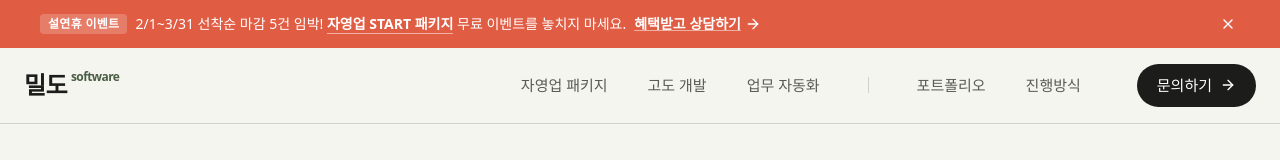
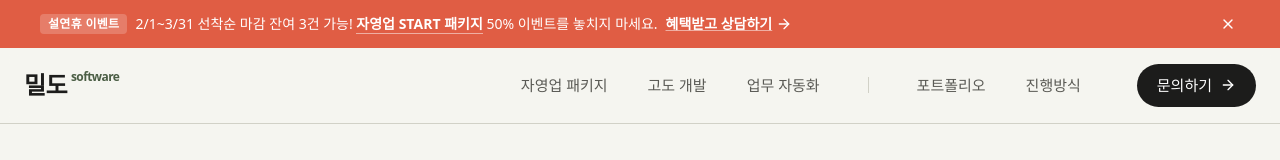
Before and after one commit to jiminseong/mildo, a Next.js app: page / in a window 1280 px wide. Shown: the top 160 px of the page. Built offline with nearby package versions, Linux system fonts and the light colour scheme; a web font is replaced by a local one.

Commit message:
feat(EventBanner): update event details and availability message feat: add README for Wishket workspace with guidelines

```diff
--- a/src/components/layout/EventBanner.tsx
+++ b/src/components/layout/EventBanner.tsx
@@ -28,8 +28,8 @@ export function EventBanner() {
             설연휴 이벤트
           </span>
           <p className="font-medium">
-            2/1~3/31 선착순 마감 5건 임박!{" "}
-            <span className="font-bold border-b border-white/50">자영업 START 패키지</span> 무료
+            2/1~3/31 선착순 마감 잔여 3건 가능!{" "}
+            <span className="font-bold border-b border-white/50">자영업 START 패키지</span> 50%
             이벤트를 놓치지 마세요.
           </p>{" "}
           <Link
```
Also changed, not shown: wishket/README.md (added), 1 other file (tests, documents, lock files or other folders).
